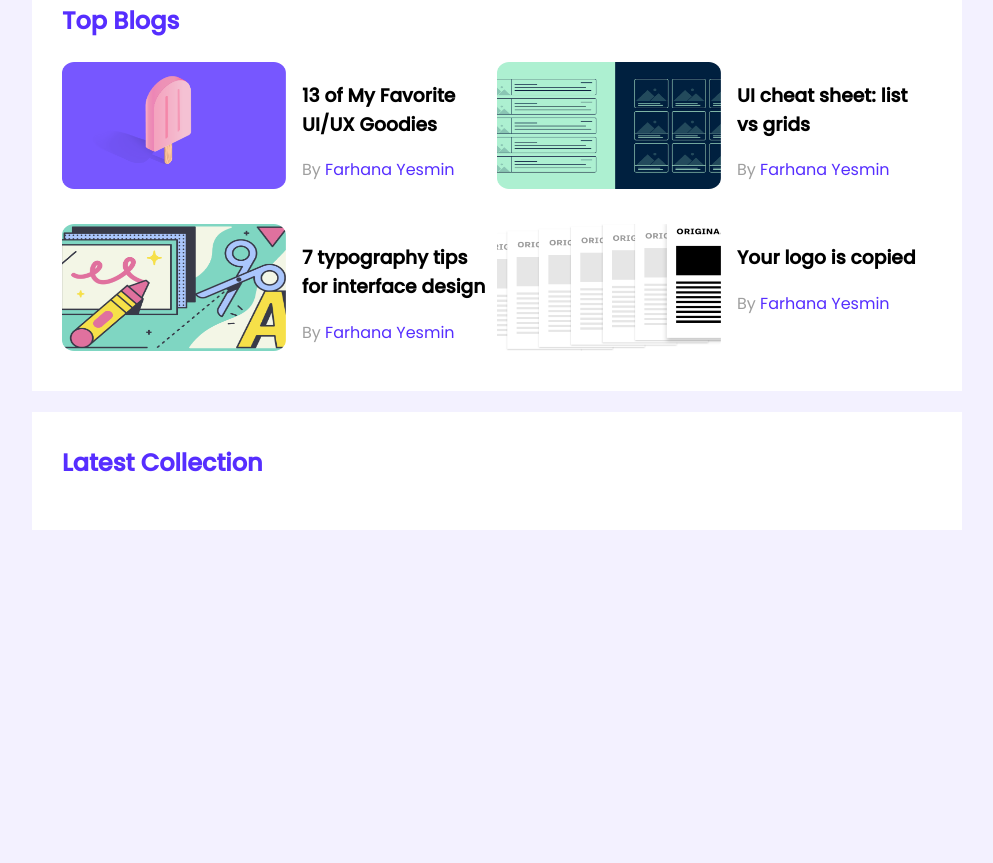
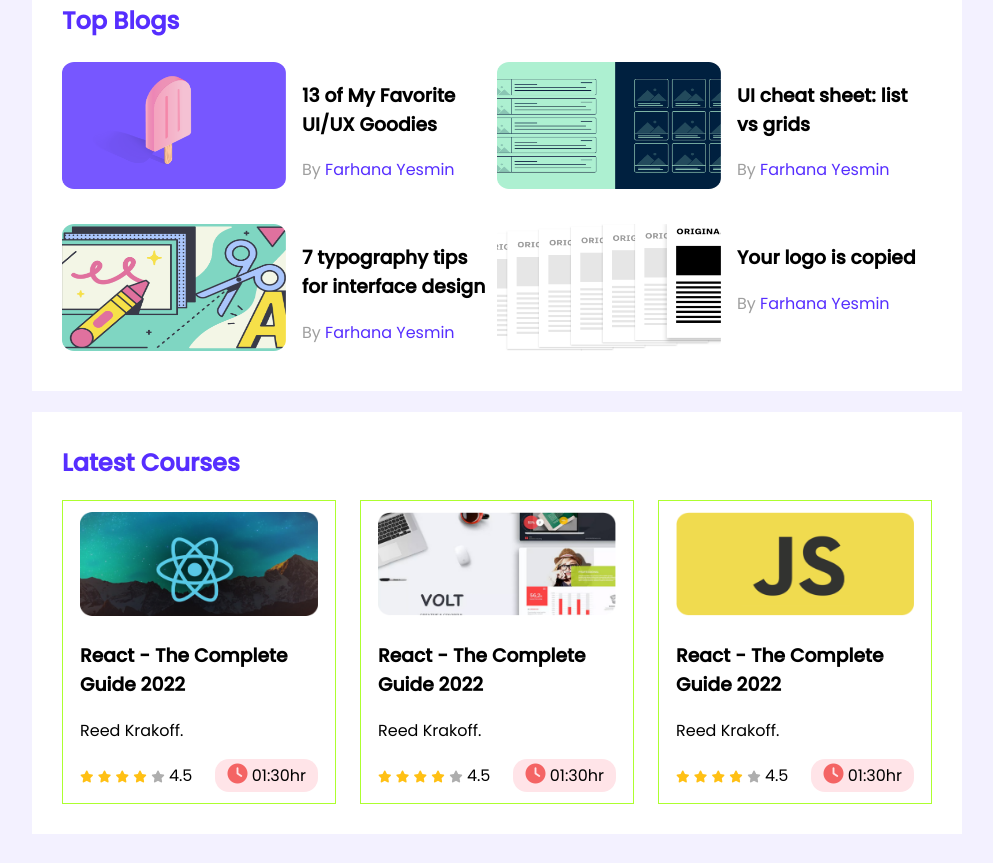
Before and after one commit to Farhanayesmin2/leader-borad-css3, a plain HTML site: page index.html in a window 1280 px wide. Shown: the part 289-1152 px from the top of the page, without its empty margins (143-1136 px from the left). Before the commit the page ends 848 px from the top, so only its background shows below. Drawn offline with Linux system fonts and the light colour scheme.

Commit message:
course added done

```diff
--- a/index.html
+++ b/index.html
@@ -6,6 +6,7 @@
     <meta name="viewport" content="width=device-width, initial-scale=1.0">
     <title>Document</title>
     <link rel="stylesheet" href="styles/style.css">
+    <script src="https://kit.fontawesome.com/e17f87398f.js" crossorigin="anonymous"></script>
 </head>
 <body>
     <!-- header start -->
@@ -98,8 +99,85 @@
  </section>
 <section class="container">
 
-<h2 class="section-title">Latest Collection</h2>
+<h2 class="section-title">Latest Courses</h2>
+<div class="courses">
 
+           <div class="course border-box">
+               <div class="course-banner">
+                 <img src="images/courses/course-1.png" alt="">
+              </div>
+               <div class="course-info">
+                    <h3 class="course-title">React - The Complete Guide 2022</h3>
+                    <p class="course-author">Reed Krakoff.</p>
+
+                    <div class="course-rating">
+                        <div>
+                        <i class="fa-solid fa-star filled"></i>
+                        <i class="fa-solid fa-star filled"></i>
+                        <i class="fa-solid fa-star filled"></i>
+                        <i class="fa-solid fa-star filled"></i>
+                        <i class="fa-solid fa-star empty"></i>
+                        <span> 4.5</span>
+                        </div>
+                        <div class="course-duration">
+                            <i class="fa-solid fa-clock"></i>
+                            <span class="hour">01:30hr </span>
+                        </div>
+                    </div>
+                </div>
+           </div>
+          <div class="course border-box">
+            <div class="course-banner">
+                <img src="images/courses/course-2.png" alt="">
+            </div>
+            <div class="course-info">
+                <h3 class="course-title">React - The Complete Guide 2022</h3>
+                <p class="course-author">Reed Krakoff.</p>
+
+                    <div class="course-rating">
+                        <div>
+                        <i class="fa-solid fa-star filled"></i>
+                        <i class="fa-solid fa-star filled"></i>
+                        <i class="fa-solid fa-star filled"></i>
+                        <i class="fa-solid fa-star filled"></i>
+                        <i class="fa-solid fa-star empty"></i>
+                        <span> 4.5</span>
+                        </div>
+                        <div class="course-duration">
+                            <i class="fa-solid fa-clock"></i>
+                            <span class="hour">01:30hr </span>
+                        </div>
+                    </div>
+           </div>
+        </div>
+        <div class="course border-box">
+            <div class="course-banner">
+                <img src="images/courses/course-3.png" alt="">
+            </div>
+            <div class="course-info ">
+                <h3 class="course-title">React - The Complete Guide 2022</h3>
+                <p class="course-author">Reed Krakoff.</p>
+
+                    <div class="course-rating">
+                        <div>
+                        <i class="fa-solid fa-star filled"></i>
+                        <i class="fa-solid fa-star filled"></i>
+                        <i class="fa-solid fa-star filled"></i>
+                        <i class="fa-solid fa-star filled"></i>
+                        <i class="fa-solid fa-star empty"></i>
+                        <span> 4.5</span>
+                        </div>
+                        <div class="course-duration">
+                            <i class="fa-solid fa-clock"></i>
+                            <span class="hour">01:30hr </span>
+                        </div>
+                    </div>
+           </div>
+        </div>
+    </div>
+    </div>
+
+</div>
 
 
 </section>
--- a/styles/style.css
+++ b/styles/style.css
@@ -72,3 +72,48 @@ height: 56px;
    font-size: 16px;
    color:#562EFF;
  }
+ /* Courses Styles */
+.courses{
+   display: grid;
+   grid-template-columns: repeat(3,1fr);
+   grid-column-gap: 24px ;
+}
+
+
+
+ .course .course-banner img{
+   width: 100%;
+   height: 104px;
+ }
+ .course-rating{
+   display: flex;
+   align-items: center;
+   justify-content: space-between;
+ }
+ .course-duration,hour {
+background-color: #FFE4E8;
+height:20 px;
+border-radius: 14px;
+padding: 4px 12px;
+
+
+ }
+.fa-star{
+   font-size: 12px;
+}
+ .fa-star.filled{
+
+   color: #FFC014;
+ }
+ .fa-star.empty{
+   color:#AEAEAE;
+ }
+.border-box{
+ border: 1px solid greenyellow;
+padding: 11px 17px;
+justify-content: center;
+}
+.fa-solid.fa-clock{
+   font-size: 20px;
+   color: rgb(244, 100, 100);
+}
```
